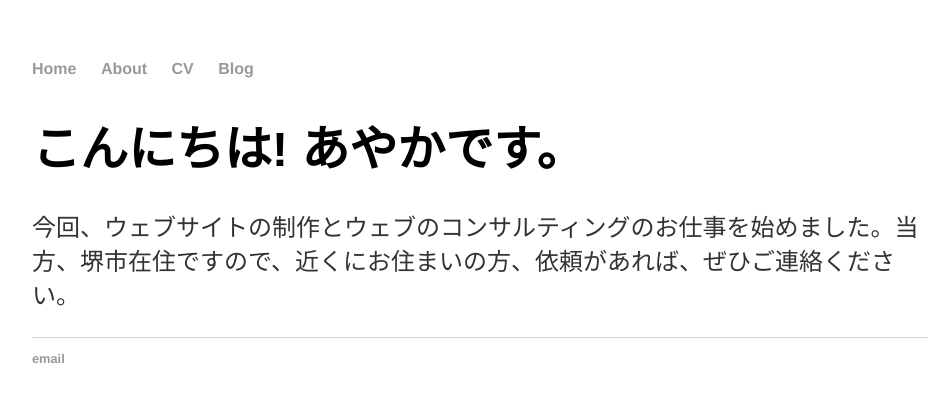
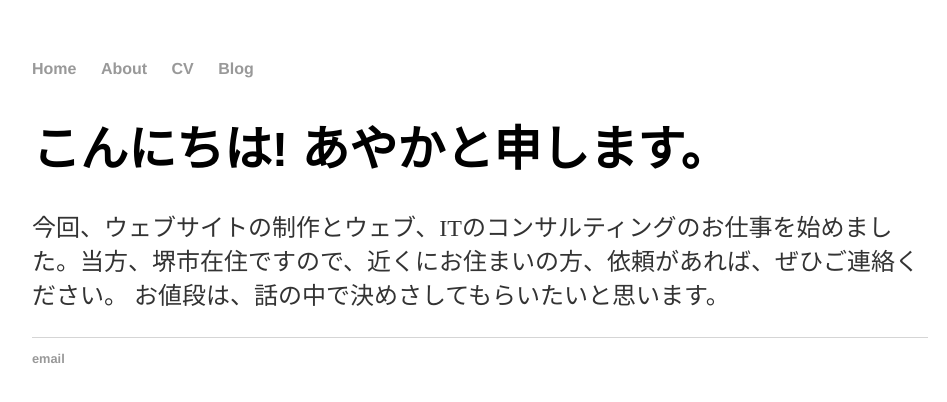
Before and after one commit to agematsu/agematsu.github.io, a Jekyll site: the page built from index.html, in a window 1280 px wide. Shown: the top 402 px of the page, without its empty margins (160-1107 px from the left). Built offline with Jekyll 4.4.1, drawn with Linux system fonts in a browser that asks for light colours.

Commit message:
Update index.html

```diff
--- a/index.html
+++ b/index.html
@@ -3,6 +3,7 @@ layout: default
 title: Hank Quinlan, Horrible Cop
 ---
 <div class="blurb">
-	<h1>こんにちは! あやかです。</h1>
-	<p>今回、ウェブサイトの制作とウェブのコンサルティングのお仕事を始めました。当方、堺市在住ですので、近くにお住まいの方、依頼があれば、ぜひご連絡ください。</p>
+	<h1>こんにちは! あやかと申します。</h1>
+	<p>今回、ウェブサイトの制作とウェブ、ITのコンサルティングのお仕事を始めました。当方、堺市在住ですので、近くにお住まいの方、依頼があれば、ぜひご連絡ください。
+	お値段は、話の中で決めさしてもらいたいと思います。</p>
 </div><!-- /.blurb -->
```
